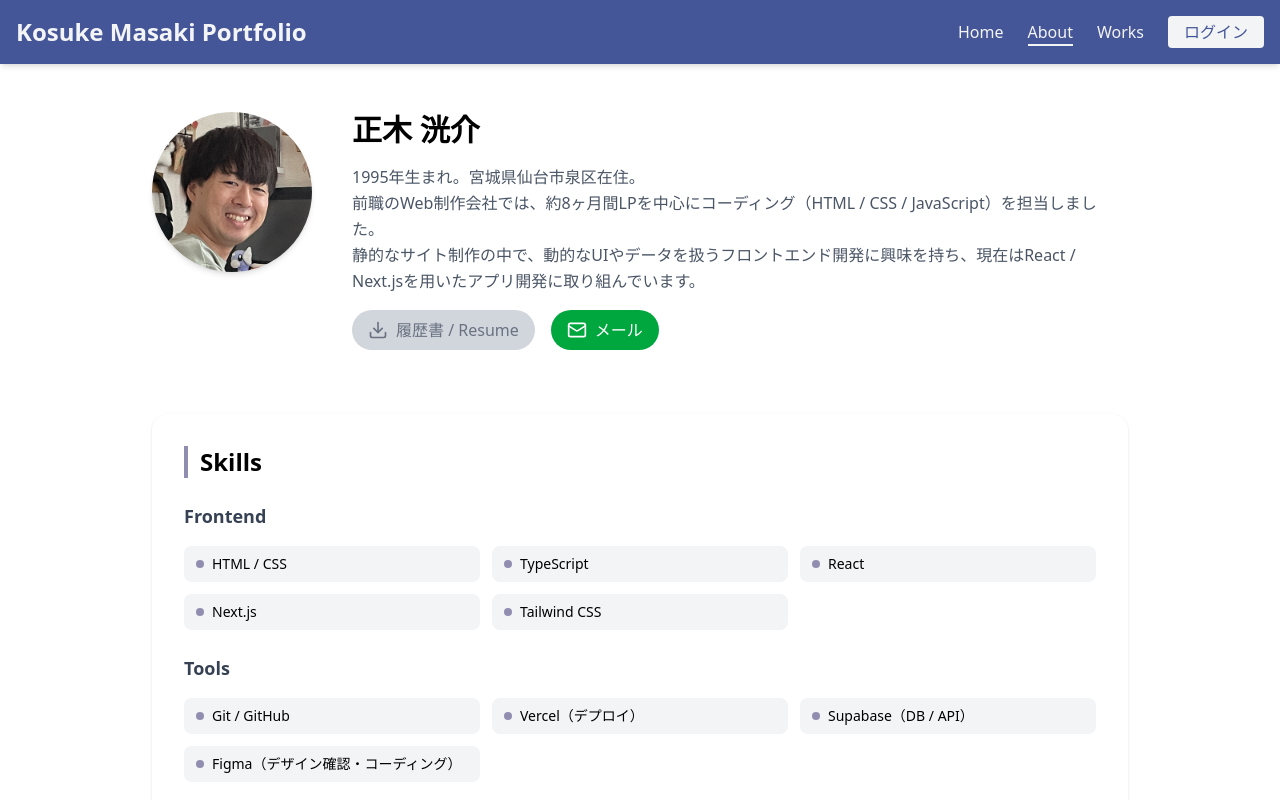
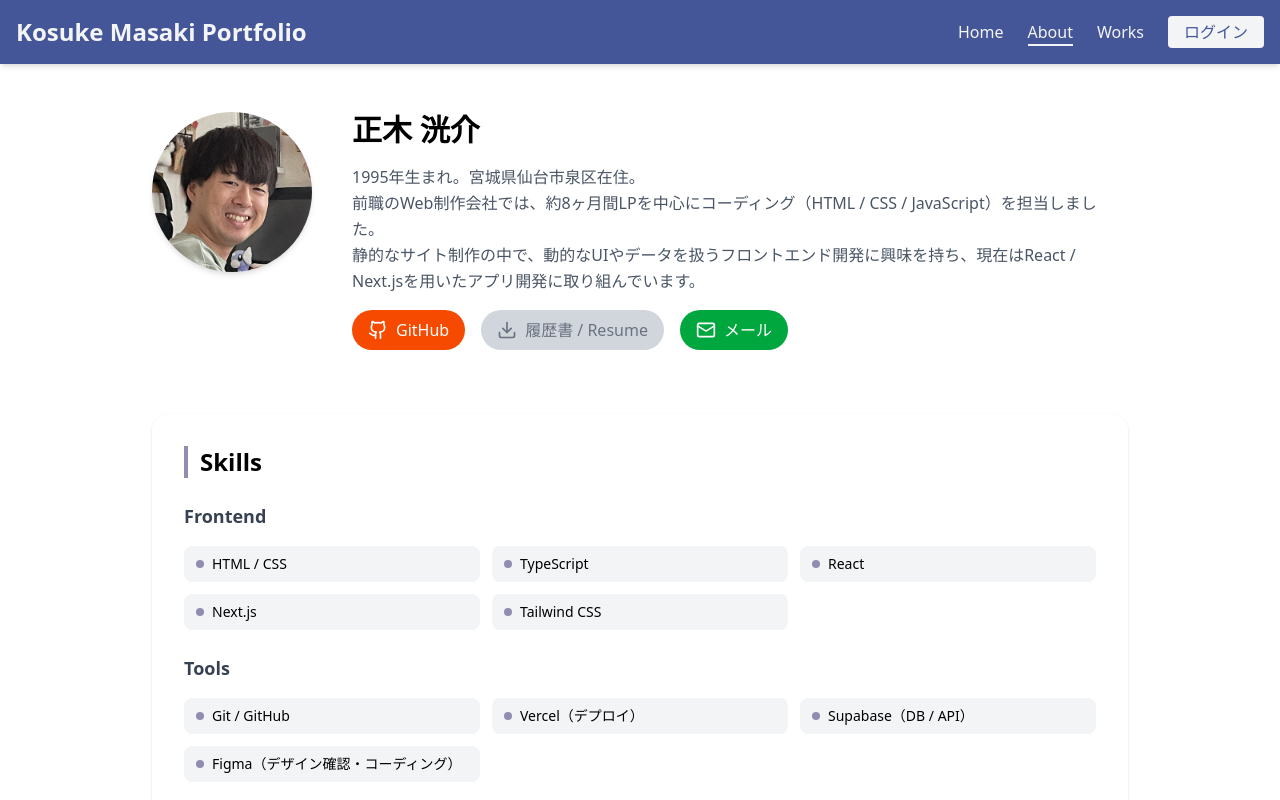
Before and after one commit to kosukemdev/my-app, a Next.js app: page /about in a window 1280 px wide. Shown: the top 800 px of the page. Built offline with nearby package versions, Linux system fonts and the light colour scheme; no server answers.

Commit message:
About Githubリンク追加

```diff
--- a/app/about/page.tsx
+++ b/app/about/page.tsx
@@ -1,7 +1,7 @@
 "use client";
 
 import Image from "next/image";
-import { Download, Mail } from "lucide-react";
+import { Github, Download, Mail } from "lucide-react";
 import { useSession } from "next-auth/react";
 
 export default function AboutPage() {
@@ -35,6 +35,15 @@ export default function AboutPage() {
           </p>
 
           <div className="flex gap-4 flex-wrap">
+            <a
+              href="https://github.com/kosukemdev"
+              target="_blank"
+              rel="noopener noreferrer"
+              className="flex items-center gap-2 px-4 py-2 rounded-full font-medium transitiono bg-orange-600 text-white hover:bg-orange-700"
+            >
+              <Github className="w-5 h-5" />
+              <span>GitHub</span>
+            </a>
             <a
               href="/resume.pdf"
               download
```
